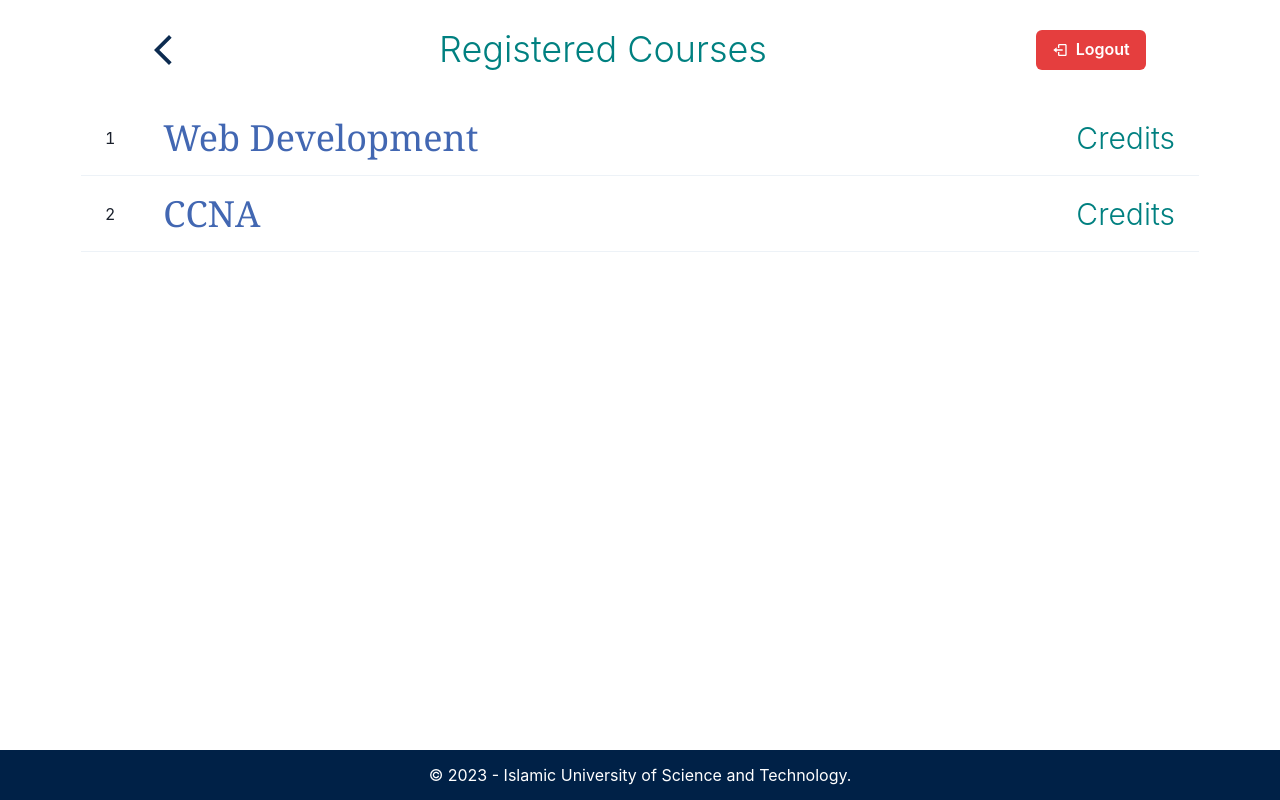
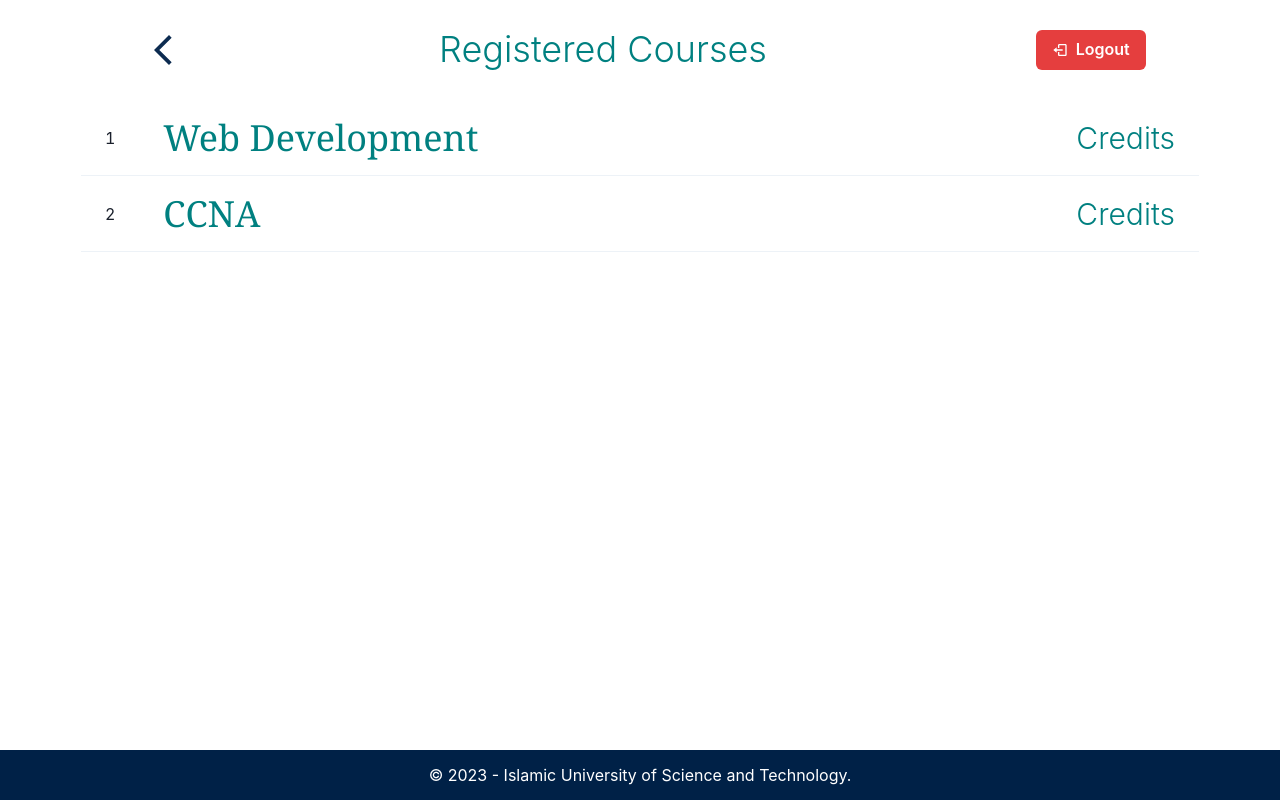
Before and after one commit to UmmarHamid/iust-scholars-portal, a Next.js app: page /scholars/registeredcourses in a window 1280 px wide. Built offline with nearby package versions, Linux system fonts and the light colour scheme.

Commit message:
refactor

```diff
--- a/pages/scholars/index.tsx
+++ b/pages/scholars/index.tsx
@@ -76,7 +76,7 @@ export const Index = () => {
             Personal Details
           </Heading>
         </LinkStyled>
-        <LinkStyled href='/'>
+        <LinkStyled href='/scholars/registeredcourses'>
           <StyledIcon> {<BiRegistered />} </StyledIcon>
           <Heading as={'h2'} color={'teal'} paddingTop={'2%'} fontWeight={300}>
             Registered Courses
--- a/pages/scholars/registeredcourses/index.tsx
+++ b/pages/scholars/registeredcourses/index.tsx
@@ -29,11 +29,11 @@ const StyledFooter = styled.footer`
   line-height: 50px;
 `;
 
-export const index = () => {
+export const Index = () => {
   return (
     <>
       <Head>
-        <title>Srac Members</title>
+        <title>Registered Courses</title>
       </Head>
       <Box
         display={'flex'}
@@ -41,7 +41,7 @@ export const index = () => {
         alignItems={'center'}
         height={'100px'}
       >
-        <Link href='/office'>
+        <Link href='/scholars'>
           <StyledIcon>{<MdArrowBackIosNew size={36} />}</StyledIcon>
         </Link>
         <Heading as={'h2'} color={'teal'} fontWeight={300}>
@@ -65,7 +65,7 @@ export const index = () => {
                   as='h2'
                   fontFamily='Georgia'
                   fontWeight={'300'}
-                  color='#4267B2'
+                  color='teal'
                   mr={'550px'}
                 >
                   Web Development
@@ -82,7 +82,7 @@ export const index = () => {
                   as='h2'
                   fontFamily='Georgia'
                   fontWeight={'300'}
-                  color='#4267B2'
+                  color='teal'
                   mr={'550px'}
                 >
                   CCNA
@@ -101,4 +101,4 @@ export const index = () => {
     </>
   );
 };
-export default index;
+export default Index;
```
